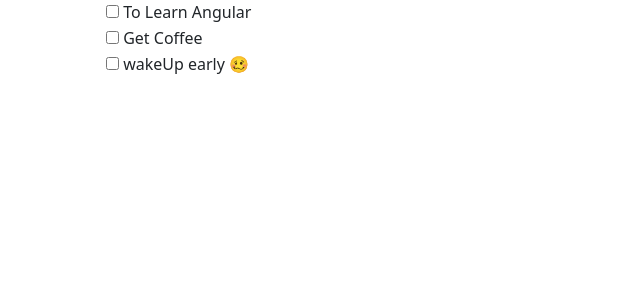
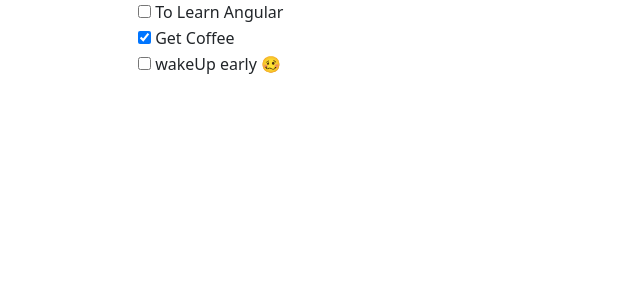
Before and after one commit to makstyle119/todo-angular, an Angular app: page / in a window 1280 px wide. Shown: the top 300 px of the page, without its empty margins (0-640 px from the left). Built offline with nearby package versions, Linux system fonts and the light colour scheme.

Commit message:
binding data to properties and attributes

```diff
--- a/src/app/app.component.html
+++ b/src/app/app.component.html
@@ -1,12 +1,23 @@
 <div class="container">
-  <div class="wish-list">
-    <li *ngFor="let item of items">
-      <div class="form-check">
-        <div class="form-check-label">
-          <input type="checkbox" class="checkbox" />
-          {{ item.name }}
+  <div *ngIf="items.length === 0; else showItems">
+    There are no wishes to display.
+  </div>
+
+  <ng-template #showItems>
+    <ul class="wish-list">
+      <li *ngFor="let item of items; index as ii">
+        <div class="form-check">
+          <label class="form-check-label">
+            <input
+              class="checkbox"
+              type="checkbox"
+              [checked]="item.isCompleted"
+              [attr.data-index]="ii"
+            />
+            {{ item.name }}
+          </label>
         </div>
-      </div>
-    </li>
-  </div>
+      </li>
+    </ul>
+  </ng-template>
 </div>
```
Also changed, not shown: 1 other file (tests, documents, lock files or other folders).
